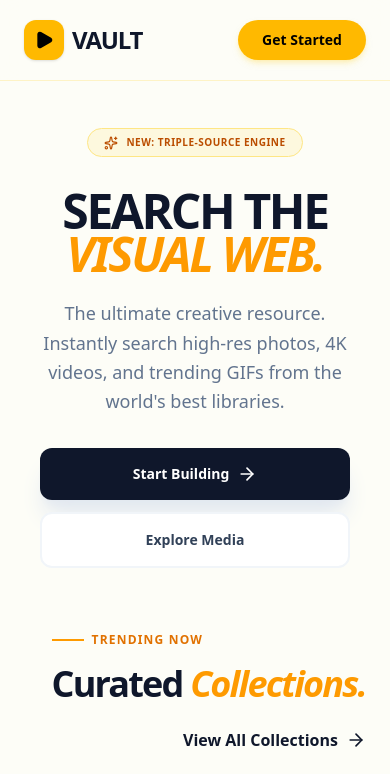
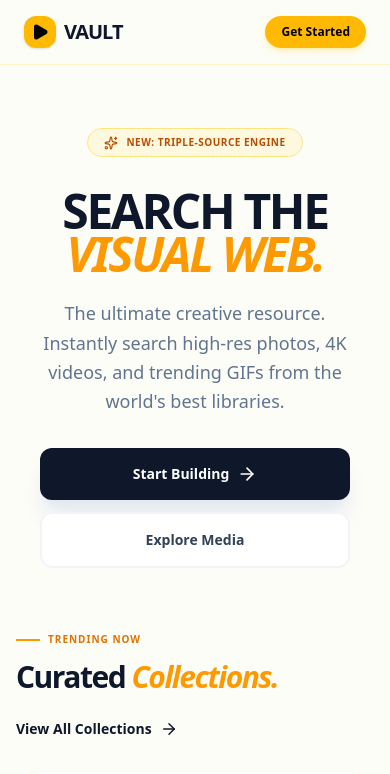
Before and after one commit to Yogesh100-design/React-Redux-Toolkit, a React (Vite) app in the folder project/: page / in a window 390 px wide. Shown: the top 774 px of the page. Built offline with nearby package versions, Linux system fonts and the light colour scheme.

Commit message:
feat: make search bar fully responsive

```diff
--- a/project/src/components/SearchBar.jsx
+++ b/project/src/components/SearchBar.jsx
@@ -16,23 +16,23 @@ const SearchBar = () => {
   return (
     <form
       onSubmit={handleSubmit}
-      className="flex items-center gap-2 bg-white p-2 rounded-full shadow-lg border border-amber-100 max-w-2xl w-full mx-auto"
+      className="flex items-center gap-2 bg-white p-1.5 md:p-2 rounded-full shadow-lg border border-amber-100 w-full max-w-2xl mx-auto transition-shadow hover:shadow-xl hover:shadow-amber-500/10"
     >
       <input
         type="text"
         value={search}
         onChange={(e) => setSearch(e.target.value)}
         placeholder="Search for photos, videos, or gifs..."
-        className="flex-1 px-6 py-3 text-base rounded-full bg-transparent
+        className="flex-1 min-w-0 px-4 py-2.5 md:px-6 md:py-3 text-sm md:text-base rounded-full bg-transparent
                    outline-none placeholder-slate-400 text-slate-800"
       />
 
       <button
         type="submit"
-        className="px-8 py-3 text-sm font-black uppercase tracking-wider rounded-full
+        className="px-6 py-2.5 md:px-8 md:py-3 text-xs md:text-sm font-black uppercase tracking-wider rounded-full
                    bg-amber-400 text-black shadow-md shadow-amber-200/50
                    hover:bg-amber-300 active:scale-95
-                   transition-all"
+                   transition-all flex-shrink-0"
       >
         Search
       </button>
--- a/project/src/index.css
+++ b/project/src/index.css
@@ -1 +1,5 @@
 @import "tailwindcss";
+
+body {
+    @apply overflow-x-hidden;
+}
--- a/project/src/pages/LandingPage.jsx
+++ b/project/src/pages/LandingPage.jsx
@@ -42,11 +42,11 @@ const LandingPage = () => {
 
       {/* --- NAVBAR --- */}
       <nav className="fixed top-0 w-full z-50 border-b border-amber-100 bg-[#fdfdf7]/80 backdrop-blur-md">
-        <div className="container mx-auto px-6 h-20 flex items-center justify-between">
+        <div className="container mx-auto px-6 h-16 md:h-20 flex items-center justify-between">
           <div className="flex items-center gap-10">
-            <span className="text-slate-900 font-black text-2xl tracking-tighter flex items-center gap-2">
-              <div className="w-10 h-10 bg-amber-400 rounded-xl flex items-center justify-center text-black shadow-sm">
-                <Play size={20} fill="currentColor" />
+            <span className="text-slate-900 font-black text-xl md:text-2xl tracking-tighter flex items-center gap-2">
+              <div className="w-8 h-8 md:w-10 md:h-10 bg-amber-400 rounded-xl flex items-center justify-center text-black shadow-sm">
+                <Play size={18} fill="currentColor" />
               </div>
               VAULT
             </span>
@@ -54,7 +54,7 @@ const LandingPage = () => {
           <div className="flex items-center gap-4">
             <button
               onClick={() => navigate('/search')}
-              className="bg-amber-400 text-black px-6 py-2.5 rounded-full text-sm font-black hover:bg-amber-300 transition-all shadow-md shadow-amber-200/50"
+              className="bg-amber-400 text-black px-4 py-2 md:px-6 md:py-2.5 rounded-full text-xs md:text-sm font-black hover:bg-amber-300 transition-all shadow-md shadow-amber-200/50"
             >
               Get Started
             </button>
@@ -96,32 +96,32 @@ const LandingPage = () => {
       </section>
 
       {/* --- MASONRY PREVIEW / COLLECTION SECTION --- */}
-      <section className="px-6 pb-32">
+      <section className="px-4 md:px-6 pb-20 md:pb-32">
         <div className="container mx-auto max-w-7xl">
           <motion.div
             initial={{ opacity: 0, y: 20 }}
             whileInView={{ opacity: 1, y: 0 }}
             viewport={{ once: true }}
-            className="flex flex-col md:flex-row items-end justify-between mb-12 gap-6"
+            className="flex flex-col md:flex-row md:items-end justify-between mb-8 md:mb-12 gap-6"
           >
             <div>
-              <div className="flex items-center gap-2 mb-4">
-                <span className="w-8 h-[2px] bg-amber-500"></span>
-                <span className="text-amber-600 font-bold uppercase tracking-widest text-xs">Trending Now</span>
+              <div className="flex items-center gap-2 mb-3 md:mb-4">
+                <span className="w-6 md:w-8 h-[2px] bg-amber-500"></span>
+                <span className="text-amber-600 font-bold uppercase tracking-widest text-[10px] md:text-xs">Trending Now</span>
               </div>
-              <h2 className="text-4xl md:text-5xl font-black text-slate-900 tracking-tighter">
+              <h2 className="text-3xl md:text-5xl font-black text-slate-900 tracking-tighter">
                 Curated <span className="text-amber-500 italic">Collections.</span>
               </h2>
             </div>
             <button
               onClick={() => navigate('/search')}
-              className="group flex items-center gap-2 text-slate-900 font-bold hover:text-amber-600 transition-colors"
+              className="group flex items-center gap-2 text-slate-900 font-bold hover:text-amber-600 transition-colors text-sm md:text-base"
             >
-              View All Collections <ArrowRight size={20} className="group-hover:translate-x-1 transition-transform" />
+              View All Collections <ArrowRight size={18} className="group-hover:translate-x-1 transition-transform" />
             </button>
           </motion.div>
 
-          <div className="p-8 bg-white border border-amber-100/50 rounded-[3rem] shadow-2xl shadow-amber-900/5">
+          <div className="p-4 md:p-8 bg-white border border-amber-100/50 rounded-3xl md:rounded-[3rem] shadow-2xl shadow-amber-900/5">
             <div className="columns-1 sm:columns-2 lg:columns-3 gap-8 space-y-8">
               {[
                 { url: "https://images.unsplash.com/photo-1500530855697-b586d89ba3ee?q=80&w=1000&auto=format&fit=crop", title: "Atmospheric Nature", author: "Anders Jilden" },
@@ -183,31 +183,31 @@ const LandingPage = () => {
       </section>
 
       {/* --- BENTO GRID FEATURES --- */}
-      <section className="py-24 bg-[#f9f9f2] border-y border-amber-100">
+      <section className="py-16 md:py-24 bg-[#f9f9f2] border-y border-amber-100">
         <div className="container mx-auto px-6">
           <div className="grid grid-cols-1 md:grid-cols-12 gap-6 h-auto">
             {/* Big Card */}
-            <div className="md:col-span-8 bg-white border border-amber-100 rounded-[2.5rem] p-12 relative overflow-hidden group shadow-sm hover:shadow-md transition-all">
-              <Code2 className="text-amber-500 mb-6" size={40} />
-              <h3 className="text-4xl font-black text-slate-900 mb-6 tracking-tight">Unsplash + Pexels <br/> + Giphy</h3>
-              <p className="text-slate-500 text-lg max-w-sm leading-relaxed">One search bar, three distinct universes of content. Switch tabs to explore Photos, Videos, or GIFs instantly.</p>
+            <div className="md:col-span-8 bg-white border border-amber-100 rounded-3xl md:rounded-[2.5rem] p-6 md:p-12 relative overflow-hidden group shadow-sm hover:shadow-md transition-all">
+              <Code2 className="text-amber-500 mb-6" size={32} />
+              <h3 className="text-3xl md:text-4xl font-black text-slate-900 mb-6 tracking-tight">Unsplash + Pexels <br/> + Giphy</h3>
+              <p className="text-slate-500 text-base md:text-lg max-w-sm leading-relaxed">One search bar, three distinct universes of content. Switch tabs to explore Photos, Videos, or GIFs instantly.</p>
             </div>
 
             {/* Small Card */}
-            <div className="md:col-span-4 bg-amber-400 rounded-[2.5rem] p-12 text-black flex flex-col justify-between">
-              <Zap size={40} strokeWidth={2.5} />
-              <h3 className="text-2xl font-black leading-tight uppercase italic tracking-tighter">Lightning <br/> Fast Search.</h3>
+            <div className="md:col-span-4 bg-amber-400 rounded-3xl md:rounded-[2.5rem] p-6 md:p-12 text-black flex flex-col justify-between gap-8 md:gap-0">
+              <Zap size={32} strokeWidth={2.5} />
+              <h3 className="text-xl md:text-2xl font-black leading-tight uppercase italic tracking-tighter">Lightning <br/> Fast Search.</h3>
             </div>
 
             {/* Tech Card */}
-            <div className="md:col-span-12 bg-slate-900 rounded-[2.5rem] p-12 flex flex-col md:flex-row justify-between items-center text-white">
+            <div className="md:col-span-12 bg-slate-900 rounded-3xl md:rounded-[2.5rem] p-6 md:p-12 flex flex-col md:flex-row justify-between items-center text-white text-center md:text-left">
               <div>
-                <h3 className="text-3xl font-bold mb-2">Curated for Creators.</h3>
-                <p className="text-slate-400">Find the perfect asset for your next video, website, or social post.</p>
+                <h3 className="text-2xl md:text-3xl font-bold mb-2">Curated for Creators.</h3>
+                <p className="text-slate-400 text-sm md:text-base">Find the perfect asset for your next video, website, or social post.</p>
               </div>
-              <div className="flex gap-4 mt-8 md:mt-0">
+              <div className="flex flex-wrap justify-center gap-3 md:gap-4 mt-8 md:mt-0">
                 {['Photos', 'Videos', 'GIFs'].map(tag => (
-                  <span key={tag} className="px-5 py-2 bg-white/10 border border-white/20 rounded-xl text-xs font-black uppercase tracking-widest">{tag}</span>
+                  <span key={tag} className="px-4 md:px-5 py-2 bg-white/10 border border-white/20 rounded-xl text-[10px] md:text-xs font-black uppercase tracking-widest">{tag}</span>
                 ))}
               </div>
             </div>
@@ -216,19 +216,19 @@ const LandingPage = () => {
       </section>
 
       {/* --- TESTIMONIALS --- */}
-      <section className="py-32">
+      <section className="py-16 md:py-32">
         <div className="container mx-auto px-6">
-          <h2 className="text-center text-4xl font-black text-slate-900 mb-20 tracking-tighter uppercase italic">Words from the vault</h2>
-          <div className="grid md:grid-cols-3 gap-10">
+          <h2 className="text-center text-3xl md:text-4xl font-black text-slate-900 mb-12 md:mb-20 tracking-tighter uppercase italic">Words from the vault</h2>
+          <div className="grid md:grid-cols-3 gap-6 md:gap-10">
             {[1, 2, 3].map((i) => (
-              <div key={i} className="p-10 bg-white border border-slate-100 rounded-[2.5rem] shadow-sm relative">
+              <div key={i} className="p-6 md:p-10 bg-white border border-slate-100 rounded-3xl md:rounded-[2.5rem] shadow-sm relative">
                 <Star className="text-amber-400 mb-6" size={24} fill="currentColor" />
-                <p className="text-slate-600 mb-8 font-medium italic leading-relaxed">"The best tool for finding inspiration. I use it every day to gather assets for my client projects."</p>
+                <p className="text-slate-600 mb-6 md:mb-8 font-medium italic leading-relaxed text-sm md:text-base">"The best tool for finding inspiration. I use it every day to gather assets for my client projects."</p>
                 <div className="flex items-center gap-4">
-                  <div className="w-12 h-12 rounded-2xl bg-amber-100 flex items-center justify-center font-bold text-amber-700 italic text-xl">Y</div>
+                  <div className="w-10 h-10 md:w-12 md:h-12 rounded-2xl bg-amber-100 flex items-center justify-center font-bold text-amber-700 italic text-xl">Y</div>
                   <div>
-                    <p className="text-sm font-black text-slate-900 uppercase tracking-tighter">Yogesh Kumar</p>
-                    <p className="text-xs text-amber-600 font-bold uppercase tracking-widest">Creative Director</p>
+                    <p className="text-xs md:text-sm font-black text-slate-900 uppercase tracking-tighter">Yogesh Kumar</p>
+                    <p className="text-[10px] md:text-xs text-amber-600 font-bold uppercase tracking-widest">Creative Director</p>
                   </div>
                 </div>
               </div>
```
